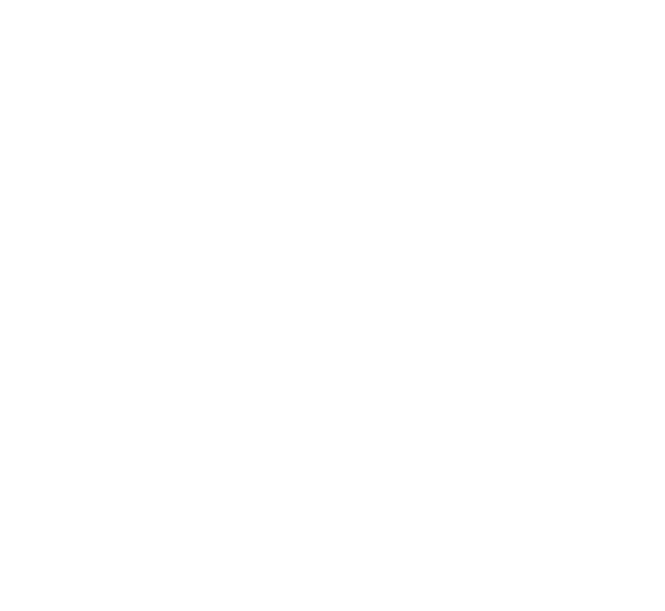
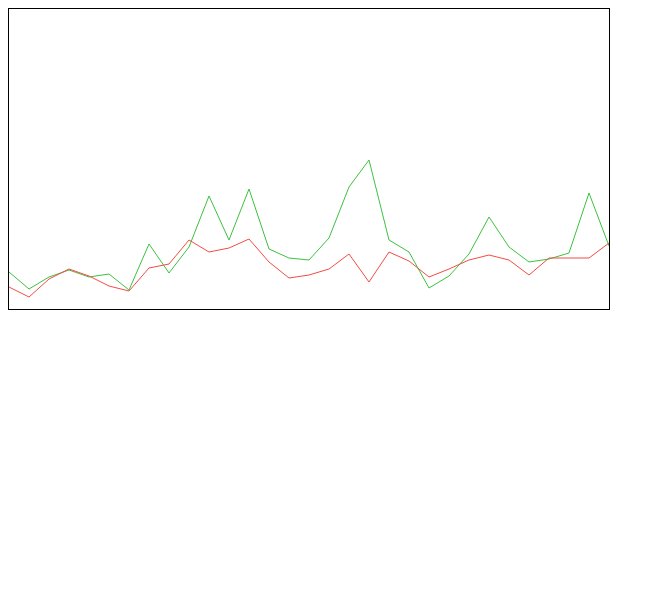
Before and after one commit to DmytroYeremieiev/telegram-march-contest, a website with bundled scripts: page index.html in a window 1280 px wide. Shown: the whole page, without its empty margins (0-665 px from the left). Built offline with nearby package versions, Linux system fonts and the light colour scheme.

Commit message:
- added telegram test data, build first path

```diff
--- a/datasets.json
+++ b/datasets.json
@@ -1,16 +1,16 @@
 {
   "v1": {
     "data": [
-      {"value": 4, "date": "2019-01-01"},
-      {"value": 90, "date": "2019-01-02"},
-      {"value": 55, "date": "2019-01-03"},
-      {"value": 77, "date": "2019-01-04"},
-      {"value": 150, "date": "2019-01-05"},
-      {"value": 240, "date": "2019-01-06"},
-      {"value": 130, "date": "2019-01-07"},
-      {"value": 110, "date": "2019-01-08"},
-      {"value": 33, "date": "2019-01-09"},
-      {"value": 133, "date": "2019-01-10"}
+      {"joinedCount": 4, "date": "2019-01-01"},
+      {"joinedCount": 90, "date": "2019-01-02"},
+      {"joinedCount": 55, "date": "2019-01-03"},
+      {"joinedCount": 77, "date": "2019-01-04"},
+      {"joinedCount": 150, "date": "2019-01-05"},
+      {"joinedCount": 240, "date": "2019-01-06"},
+      {"joinedCount": 130, "date": "2019-01-07"},
+      {"joinedCount": 110, "date": "2019-01-08"},
+      {"joinedCount": 33, "date": "2019-01-09"},
+      {"joinedCount": 133, "date": "2019-01-10"}
     ]
   }
 }
--- /dev/null
+++ b/index.css
@@ -0,0 +1,4 @@
+#main-canvas {
+  width: 100%;
+  height: 600px;
+}
--- a/index.html
+++ b/index.html
@@ -2,8 +2,11 @@
 <html>
   <head>
     <title>Telegram's march contest</title>
+    <link rel="stylesheet" type="text/css" href="index.css">
   </head>
   <body>
+    <div id="main-canvas">
+    </div>
     <script type="module" src="./src/index.js"></script>
   </body>
 </html>
--- a/src/canvas.js
+++ /dev/null
@@ -1,18 +0,0 @@
-
-function renderData(canvas, data, size) {
-  console.log('canvas, data, size', canvas, data, size)
-}
-
-function create(placement, width, height){
-  let canvas = document.createElement('svg');
-  canvas.setAttribute('xmlns', 'http://www.w3.org/2000/svg');
-  canvas.setAttribute('viewBox', `0 0 ${width} ${height}`);
-  placement.append(canvas);
-  return {
-    renderData: (data, size)=> renderData(canvas, data, size)
-  }
-}
-
-export default {
-  create: create
-}
--- /dev/null
+++ b/src/chart.js
@@ -0,0 +1,76 @@
+
+
+function createLine(canvas, x1, x2, y1, y2) {
+  let line = document.createElement('line');
+  canvas.setAttribute('x1', x1);
+  canvas.setAttribute('x2', x2);
+  canvas.setAttribute('y1', y1);
+  canvas.setAttribute('y2', y2);
+  canvas.setAttribute('stroke', 'black');
+  line.appendChild(line);
+}
+
+function cookData(chart, data) {
+  chart._data = [];
+  for (let index = 0; index < data.length; index++) {
+    const t = {};
+    t.x = chart.config.xAxisValueMapper(data[index]);
+    t.y = chart.config.yAxisValueMapper(data[index]);
+    chart._data.push(t);
+  }
+}
+
+function renderPath(chart, data) {
+  for (let i = 0; i < data.columns.length; i++) {
+    let path = document.createElementNS("http://www.w3.org/2000/svg", 'path');
+    let column = data.columns[i],
+        columnHashName = column[0],
+        d = '',
+        x = 0;
+    if(data.types[columnHashName] === 'x'){
+      continue
+    }
+    for (let j = 1; j < column.length; j++) {
+      const prefix = j === 1 ? 'M' : 'L';
+      d += prefix + x +','+ (chart.config.height - column[j]);
+      x += chart.config.gridSize;
+    }
+    path.setAttribute('d', d);
+    path.setAttribute('stroke', data.colors[columnHashName]);
+    path.setAttribute('name', data.names[columnHashName]);
+    path.setAttribute('fill', 'none');
+    chart.svg.appendChild(path);
+  }
+}
+
+function renderData(chart, data) {
+  console.log('chart, data', chart, data);
+  // cookData(chart, data)
+  renderPath(chart, data);
+}
+
+function create(placement, config){
+  const chart = {};
+        // canvas = document.createElement('svg');
+  const svg = document.createElementNS("http://www.w3.org/2000/svg", "svg");
+  svg.setAttribute('style', 'border: 1px solid black');
+  svg.setAttributeNS("http://www.w3.org/2000/xmlns/", "xmlns:xlink", "http://www.w3.org/1999/xlink");
+  svg.setAttribute('width', '600');
+  svg.setAttribute('height', '300');
+  svg.setAttribute('viewBox', `0 0 ${config.width} ${config.height}`);
+
+  // canvas.setAttribute('xmlns', 'http://www.w3.org/2000/svg');
+  // canvas.setAttribute('width', config.width+'px');
+  // canvas.setAttribute('height', config.height+'px');
+  placement.append(svg);
+
+  chart.svg = svg;
+  chart.config = config;
+  return {
+    renderData: (data)=> renderData(chart, data)
+  }
+}
+
+export default {
+  create: create
+}
--- a/src/index.js
+++ b/src/index.js
@@ -1,9 +1,21 @@
-import canvas from './canvas.js';
+import chart from './chart.js';
 
 console.log("Hello!");
 
 (async function() {
-  let res = await fetch("./datasets.json");
-  let data = await res.json();
-  canvas.create(document.body, 300, 200).renderData(data.v1, 5);
+  let res = await fetch("./chart_data.json");
+  let chart_data = await res.json();
+
+
+  let config = {
+    gridSize: 20,
+    paddings: 20,
+    width: 600,
+    height: 300,
+    xAxisValueMapper: (y)=> y / (1000*60*60*24),
+    xAxisLabelMapper: (y)=> (new Date(y)).toDateString(),
+    yAxisValueMapper: (x)=> e.joinedCount,
+    yAxisLabelMapper: (x)=> e.joinedCount
+  }
+  chart.create(document.getElementById('main-canvas'), config).renderData(chart_data[0]);
 })()
```
Also changed, not shown: chart_data.json (added, +1 -0 lines).
